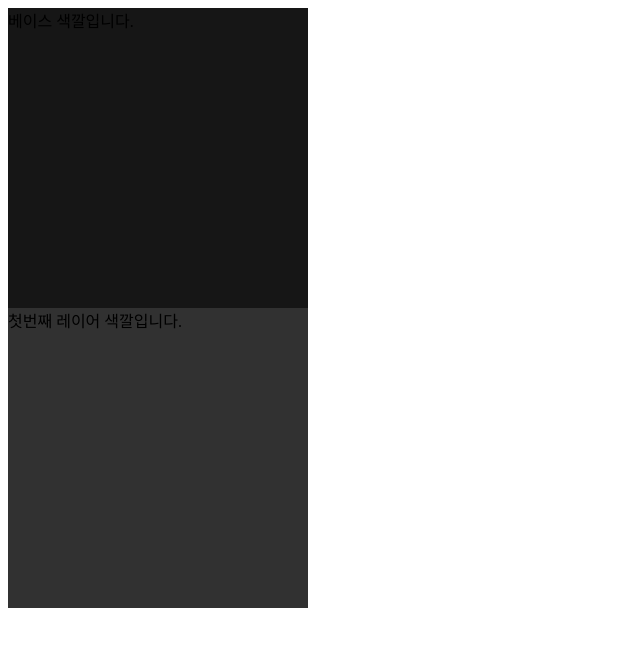
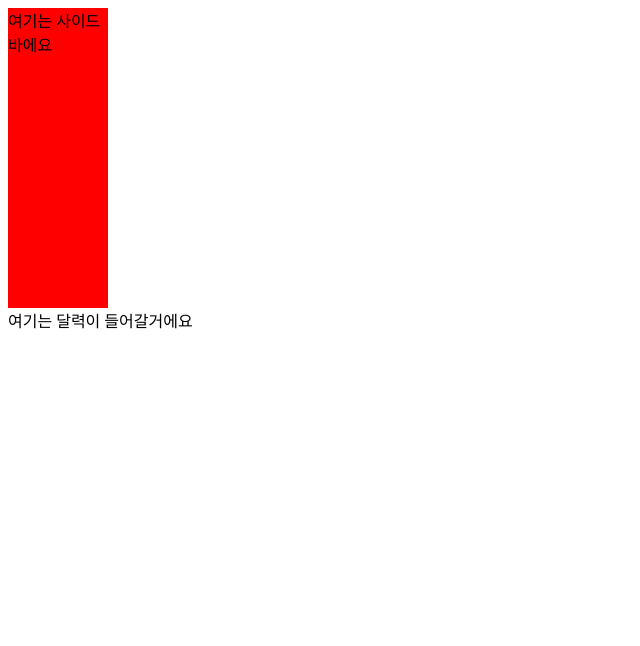
Before and after one commit to dellyu03/milcheck, a website: page HTML/calendar.html in a window 1280 px wide. Shown: the whole page, without its empty margins (0-640 px from the left). Drawn offline with Linux system fonts and the light colour scheme; files that its build step writes are made by us from their sources.

Commit message:
edit test css router

```diff
--- a/HTML/calendar.html
+++ b/HTML/calendar.html
@@ -4,10 +4,10 @@
     <meta charset="UTF-8">
     <meta name="viewport" content="width=device-width, initial-scale=1.0">
     <title>This is Calendar Page</title>
-    <link rel = "stylesheet" href = "..public/CSS/CalendarPage/calendar.css">
+    <link rel = "stylesheet" href = "./CSS/CalendarPage/calendar.css">
 </head>
 <body>
-    <div class = "base-color test-box">베이스 색깔입니다.</div>
-    <div class="first-layer-color test-box">첫번째 레이어 색깔입니다.</div>
+    <div class="side-bar">여기는 사이드 바에요</div>
+    <div class="calendar">여기는 달력이 들어갈거에요</div>
 </body>
 </html>
--- a/public/CSS/CalendarPage/calendar.css
+++ b/public/CSS/CalendarPage/calendar.css
@@ -1,12 +1,16 @@
-.base-color {
-    background-color: #161616;
-}
-
-.first-layer-color {
-    background-color: #313131;
+:root {
+    --base-color : #161616;
+    --first-layer-color : #313131;
 }
 
 .test-box {
     width: 300px;
     height: 300px;
 }
+
+
+.side-bar {
+   width: 100px;
+   height: 300px;
+   background-color: red;
+}
--- a/server.js
+++ b/server.js
@@ -10,6 +10,8 @@ app.listen(port, () => {
 
 //static 파일안에 든 정적 파일을 가져오는 코드
 app.use('/', express.static('JS'),express.static('public'));
+app.use('/test', express.static('JS'),express.static('public'));
+
 
 
 //HTML은 잘 전달 되지만 CSS는 전달이 안됨 static 정적파일 끌어오는 걸로 해결 됨
```
